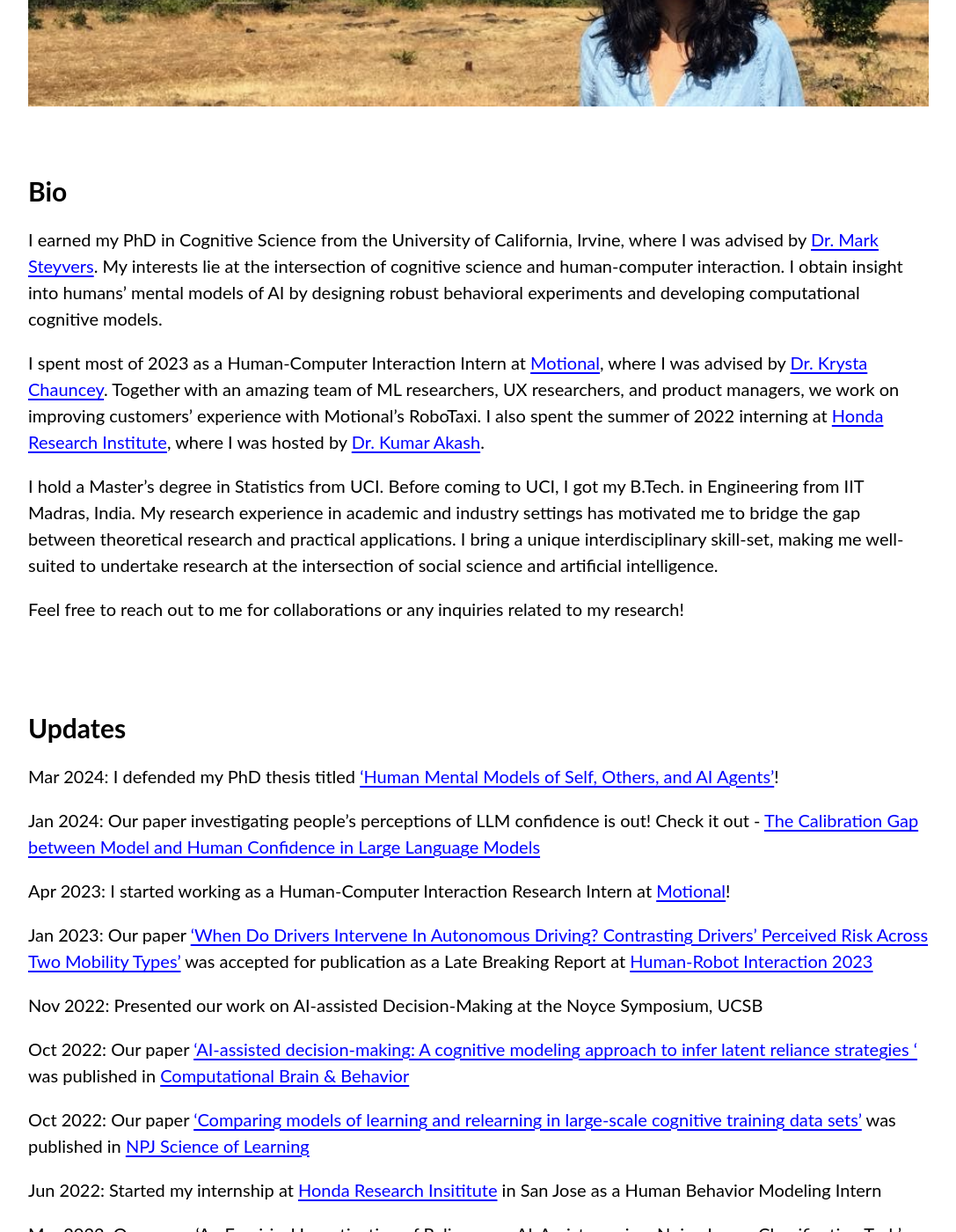
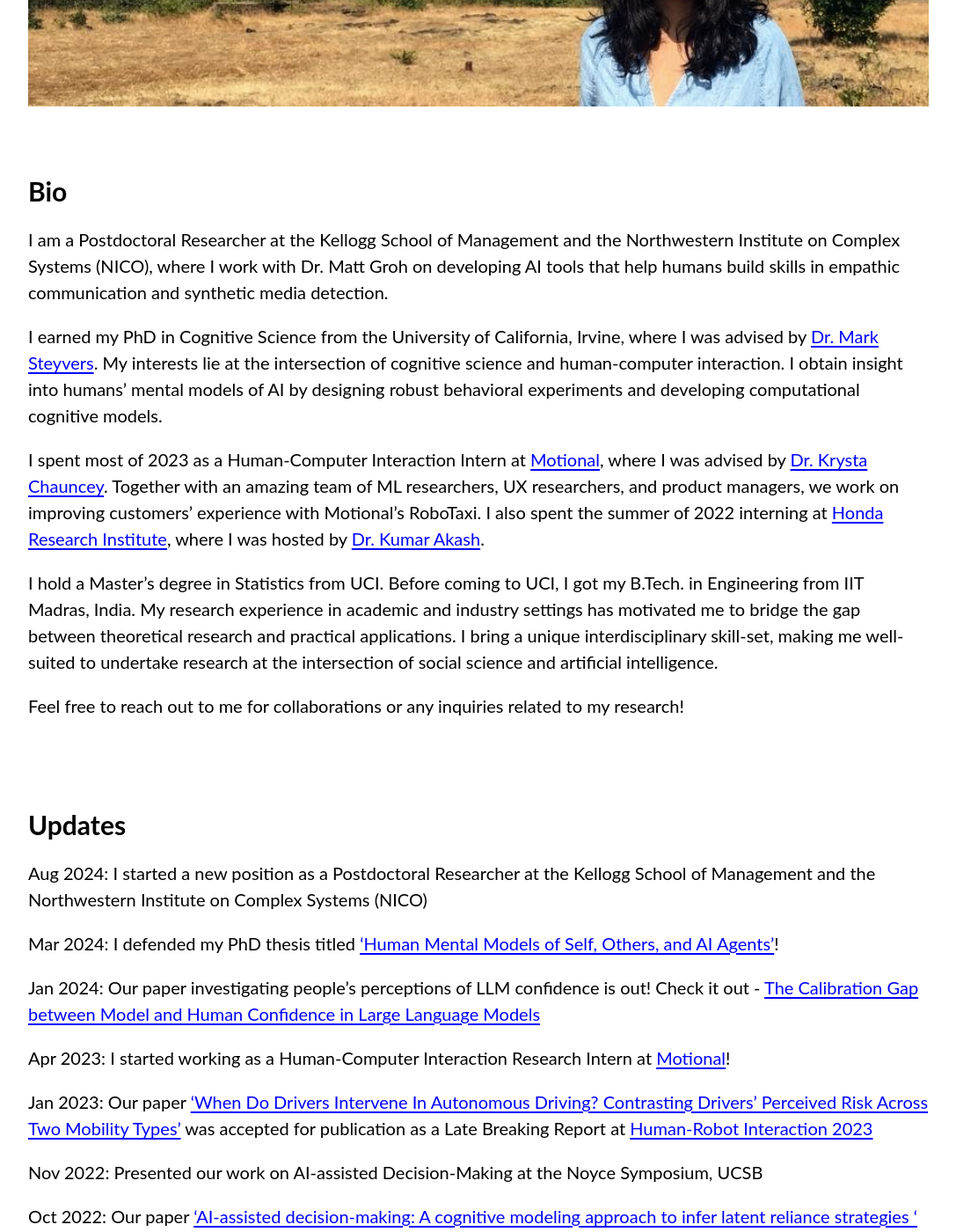
Before and after one commit to aakriti1kumar/aakriti1kumar.github.io, a Jekyll site: the page built from index.md, in a window 1280 px wide and 1400 px high, scrolled down 385 px. Shown: the whole window at 88% size, without its empty margins (96-1183 px from the left). Built offline with Jekyll 4.4.1, drawn with Linux system fonts in a browser that asks for light colours; our own code applies the rules of GitHub Pages for plain Markdown files; Markdown is read by kramdown in place of the engine named in the settings.

Commit message:
Update index.md

```diff
--- a/index.md
+++ b/index.md
@@ -4,6 +4,8 @@
 <br>
 
 ## Bio
+
+I am a Postdoctoral Researcher at the Kellogg School of Management and the Northwestern Institute on Complex Systems (NICO), where I work with Dr. Matt Groh on developing AI tools that help humans build skills in empathic communication and synthetic media detection.
 
 I earned my PhD in Cognitive Science from the University of California, Irvine, where I was advised by [Dr. Mark Steyvers](https://steyvers.socsci.uci.edu/). My interests lie at the intersection of cognitive science and human-computer interaction. I obtain insight into humans' mental models of AI by designing robust behavioral experiments and developing computational cognitive models.
 
@@ -19,6 +21,8 @@ Feel free to reach out to me for collaborations or any inquiries related to my r
 
 
 ## Updates
+
+Aug 2024: I started a new position as a Postdoctoral Researcher at the Kellogg School of Management and the Northwestern Institute on Complex Systems (NICO)
 
 Mar 2024: I defended my PhD thesis titled ['Human Mental Models of Self, Others, and AI Agents']()!
 
```
